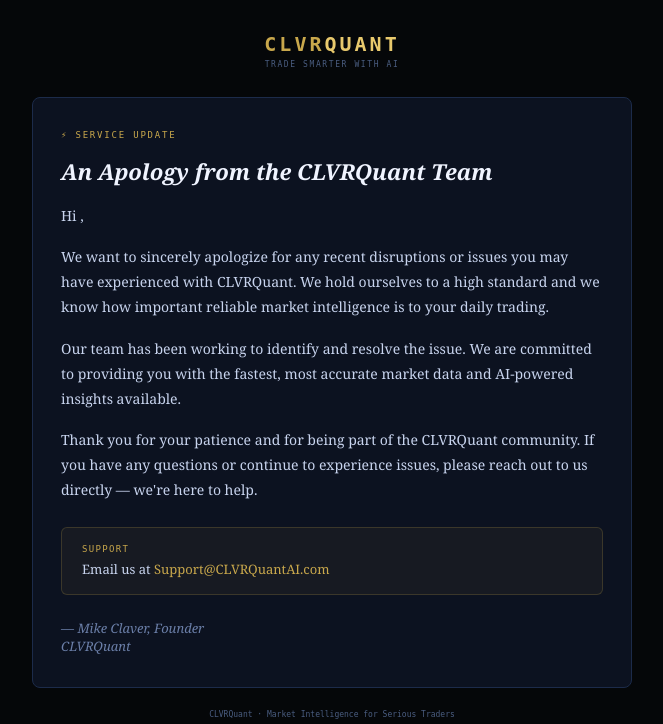
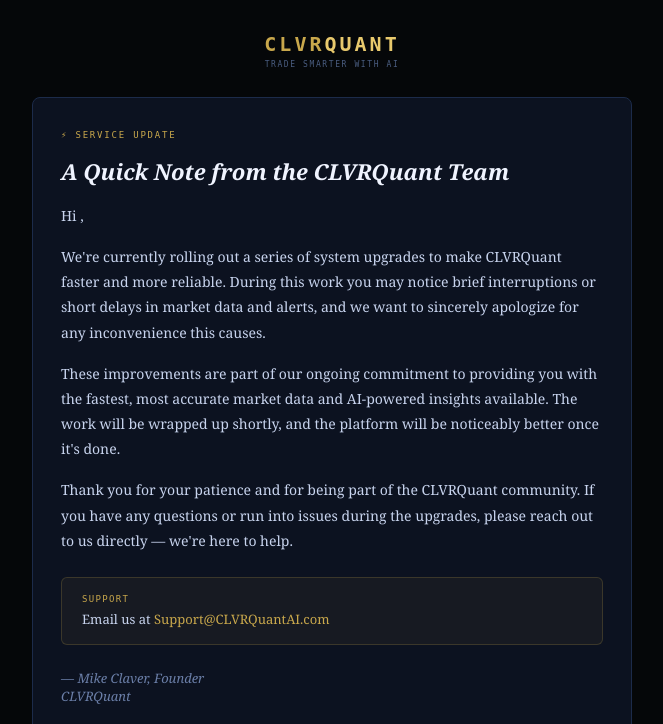
Before and after one commit to Airwolf416/CLVRQuantAi, a Node server app: template server/templates/service-apology.hbs in a window 1280 px wide. Shown: the top 724 px of the page, without its empty margins (308-971 px from the left). Run offline with Node 20, Linux system fonts and the light colour scheme; the template is opened without the code that fills it, so the values that code supplies are empty; some libraries are stand-ins or nearby versions.

Commit message:
Update email template to inform users about system upgrades
Update email template content in `server/templates/service-apology.hbs` to reflect ongoing system upgrades and add a note about Railway production access limitations to `.agents/memory/railway-prod-access.md`.

Replit-Commit-Author: Agent
Replit-Commit-Session-Id: ddfefb6f-d65b-4dd7-b12e-8b7437add133
Replit-Commit-Checkpoint-Type: full_checkpoint
Replit-Commit-Event-Id: 9469bb93-c396-4c30-8fd4-210a3aebabf6
Replit-Commit-Screenshot-Url: https://storage.googleapis.com/screenshot-production-us-central1/3de2fd41-f504-4eaf-ba65-878dcd6b576e/ddfefb6f-d65b-4dd7-b12e-8b7437add133/1vssy0c
Replit-Helium-Checkpoint-Created: true

```diff
--- a/server/templates/service-apology.hbs
+++ b/server/templates/service-apology.hbs
@@ -18,19 +18,19 @@
   <div style="background:#0c1220;border:1px solid #1c2b4a;border-radius:8px;padding:32px 28px;margin-bottom:20px">
     <div style="font-family:'IBM Plex Mono',monospace;font-size:9px;color:#c9a84c;letter-spacing:0.2em;margin-bottom:16px">⚡ SERVICE UPDATE</div>
     <h1 style="font-family:Georgia,serif;font-size:22px;font-weight:700;color:#f0f4ff;margin:0 0 16px;line-height:1.4;font-style:italic">
-      An Apology from the CLVRQuant Team
+      A Quick Note from the CLVRQuant Team
     </h1>
     <p style="font-size:14px;color:#c8d4ee;line-height:1.8;margin:0 0 16px">
       Hi {{name}},
     </p>
     <p style="font-size:14px;color:#c8d4ee;line-height:1.8;margin:0 0 16px">
-      We want to sincerely apologize for any recent disruptions or issues you may have experienced with CLVRQuant. We hold ourselves to a high standard and we know how important reliable market intelligence is to your daily trading.
+      We're currently rolling out a series of system upgrades to make CLVRQuant faster and more reliable. During this work you may notice brief interruptions or short delays in market data and alerts, and we want to sincerely apologize for any inconvenience this causes.
     </p>
     <p style="font-size:14px;color:#c8d4ee;line-height:1.8;margin:0 0 16px">
-      Our team has been working to identify and resolve the issue. We are committed to providing you with the fastest, most accurate market data and AI-powered insights available.
+      These improvements are part of our ongoing commitment to providing you with the fastest, most accurate market data and AI-powered insights available. The work will be wrapped up shortly, and the platform will be noticeably better once it's done.
     </p>
     <p style="font-size:14px;color:#c8d4ee;line-height:1.8;margin:0 0 24px">
-      Thank you for your patience and for being part of the CLVRQuant community. If you have any questions or continue to experience issues, please reach out to us directly — we're here to help.
+      Thank you for your patience and for being part of the CLVRQuant community. If you have any questions or run into issues during the upgrades, please reach out to us directly — we're here to help.
     </p>
     <div style="background:rgba(201,168,76,0.06);border:1px solid rgba(201,168,76,0.2);border-radius:6px;padding:16px 20px;margin-bottom:8px">
       <div style="font-family:'IBM Plex Mono',monospace;font-size:9px;color:#c9a84c;letter-spacing:0.15em;margin-bottom:6px">SUPPORT</div>
```
Also changed, not shown: .agents/memory/MEMORY.md, .agents/memory/railway-prod-access.md (added).
